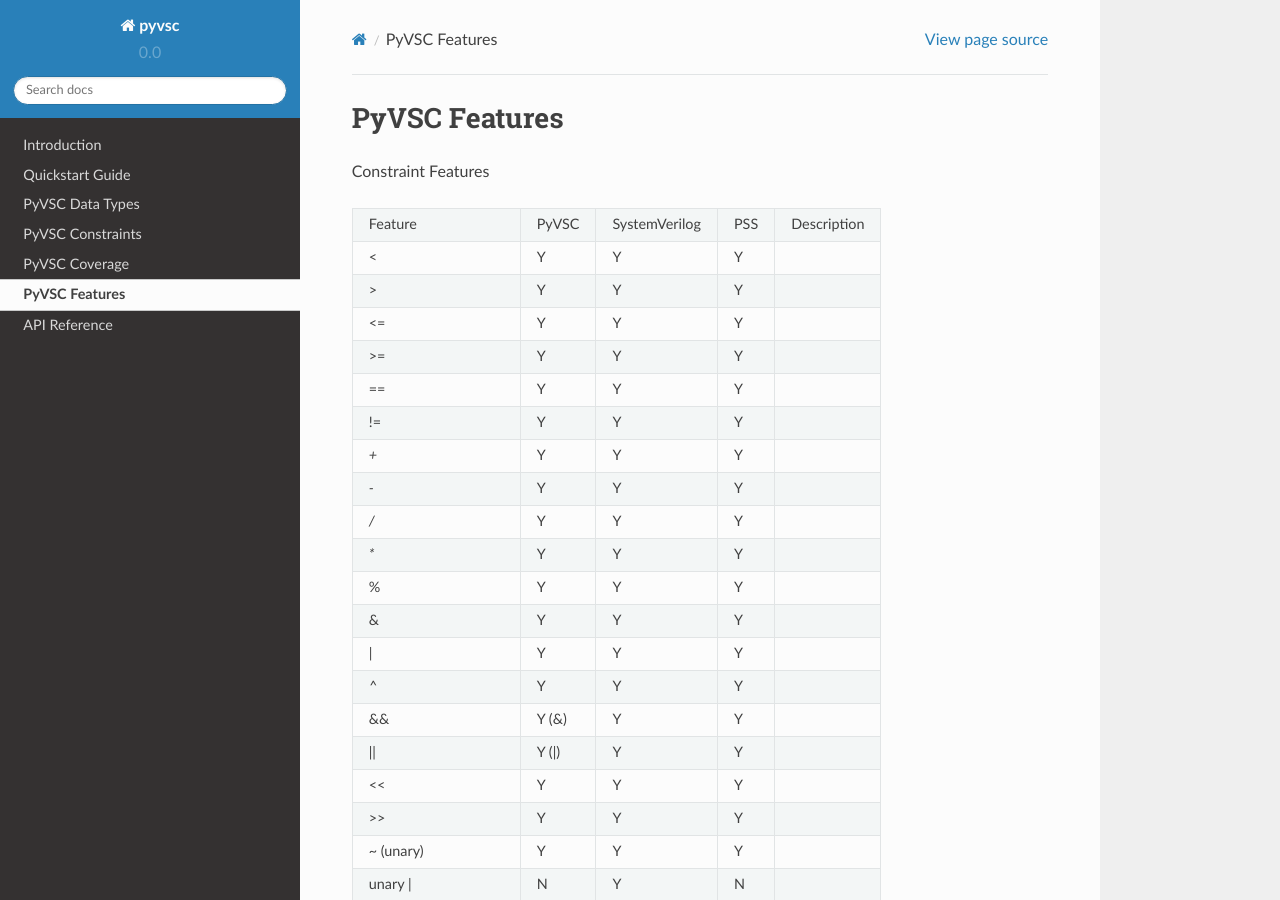
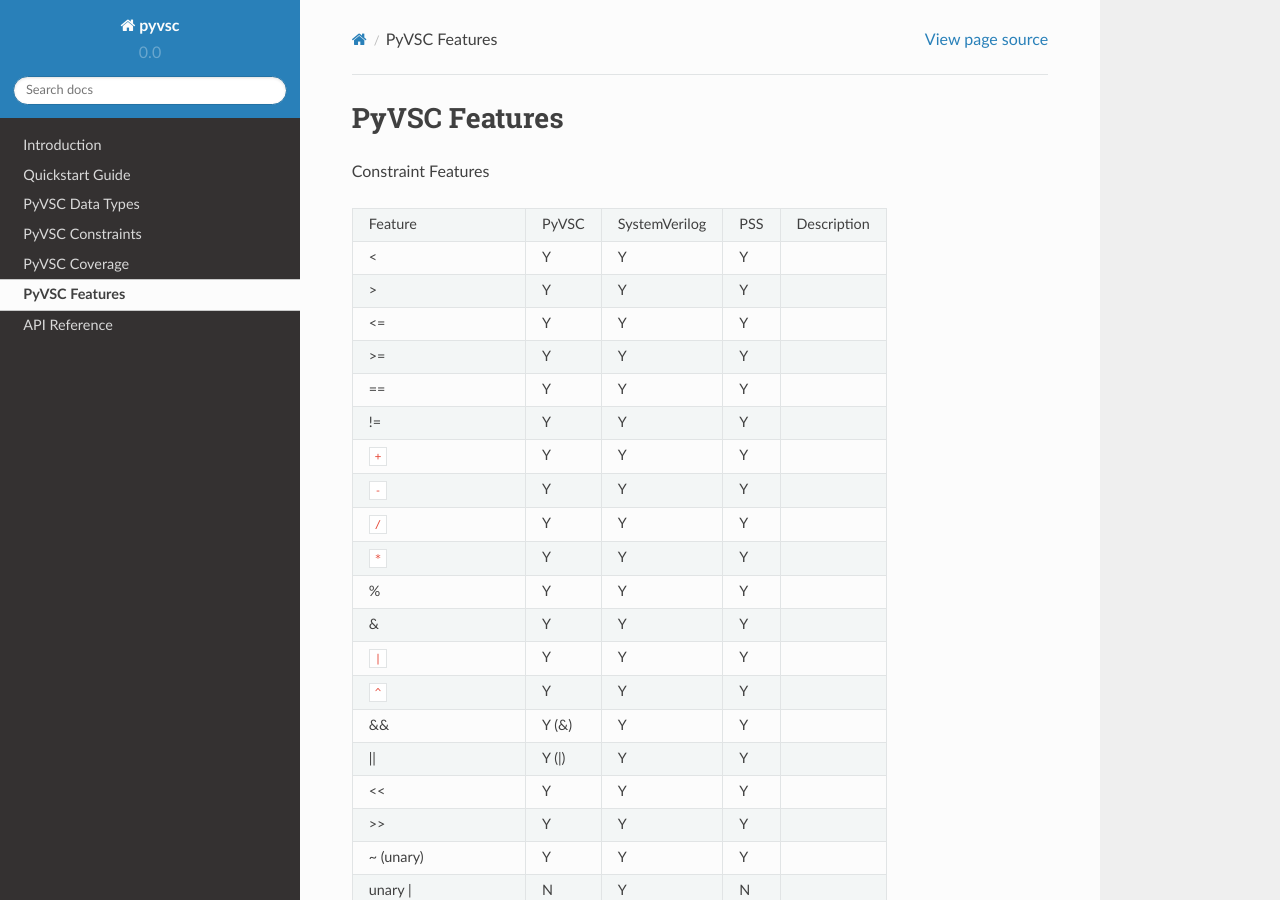
Before and after one commit to fvutils/pyvsc, a Sphinx documentation site: the page built from doc/source/features.rst, in a window 1280 px wide and 900 px high. Built offline with Sphinx 7.4.7 and the Read the Docs theme 2.0.0, drawn with Linux system fonts in a browser that asks for light colours; formulas are drawn with MathJax 3.

Commit message:
Improve doc building and hyperlinking

```diff
--- a/doc/requirements.txt
+++ b/doc/requirements.txt
@@ -3,7 +3,7 @@
 Sphinx>=2.1
 sphinx-rtd-theme
 cairosvg
-breathe
+# breathe
 sphinxcontrib-makedomain
 sphinxcontrib-spelling
 pyenchant
--- a/doc/source/conf.py
+++ b/doc/source/conf.py
@@ -49,15 +49,15 @@
     'sphinx.ext.napoleon',
     'sphinx.ext.intersphinx',
     'sphinxcontrib.makedomain',
-    'sphinx.ext.autosectionlabel',
     'sphinx.ext.inheritance_diagram',
 #    'cairosvgconverter',
-    'breathe',
+#    'breathe',
     'sphinx_issues',
     'sphinxarg.ext',
+    'sphinxcontrib.spelling',
     ]
 
-intersphinx_mapping = {'https://docs.python.org/3': None}
+intersphinx_mapping = {'python': ('https://docs.python.org/3', None)}
 
 # Github repo
 issues_github_path = "fvutils/pyvsc"
@@ -107,7 +107,7 @@
 exclude_patterns = []
 
 # The reST default role (used for this markup: `text`) to use for all documents.
-#default_role = None
+default_role = "any"
 
 # If true, '()' will be appended to :func: etc. cross-reference text.
 #add_function_parentheses = True
@@ -311,7 +311,7 @@
 # see also https://breathe.readthedocs.io/en/latest/readthedocs.html
 
 env = os.environ.copy()
-env['PATH'] += ':.venv/bin'
+env['PATH'] += ':.venv.bld/bin'
 #subprocess.call('doxygen', cwd='..')
 #subprocess.call(['breathe-apidoc', '-o', 'source/generated', 'source/doxygen/_xml', '-f'], env=env, cwd='..')
 
@@ -325,23 +325,19 @@
 
 # -- Extra setup for spelling check --------------------------------------------
 
-# Spelling check needs an additional module that is not installed by default.
-# Add it only if spelling check is requested so docs can be generated without it.
-
-if 'spelling' in sys.argv:
-    extensions.append("sphinxcontrib.spelling")
-
 # Spelling language.
 spelling_lang = 'en_US'
 tokenizer_lang = spelling_lang
 
 # Location of word list.
-spelling_word_list_filename = ["spelling_wordlist.txt", "c_symbols.txt"]
+spelling_word_list_filename = ["spelling_wordlist.txt",
+                               #"c_symbols.txt"
+]
 
 spelling_ignore_pypi_package_names = False
 spelling_ignore_wiki_words = False
 spelling_show_suggestions = True
 
-# -- Setup for inheritance_diagram directive which uses graphviz ---------------
+# -- Extra setup for inheritance_diagram directive which uses graphviz ---------
 
 graphviz_output_format = 'svg'
--- a/doc/source/coverage.rst
+++ b/doc/source/coverage.rst
@@ -7,7 +7,7 @@
 ===========
 
 With PyVSC, a covergroup is declared as a Python class that is decorated
-with the `@covergroup` decorator.
+with the `covergroup` decorator.
 
 .. code-block:: python3
 
--- a/doc/source/features.rst
+++ b/doc/source/features.rst
@@ -4,59 +4,59 @@
 Constraint Features
 
 
-========================  ======  =============  ===  ===========
-Feature                   PyVSC   SystemVerilog  PSS  Description
-<                         Y       Y              Y
->                         Y       Y              Y
-<=                        Y       Y              Y
->=                        Y       Y              Y
-==                        Y       Y              Y
-!=                        Y       Y              Y
-`+`                       Y       Y              Y
-`-`                       Y       Y              Y
-`/`                       Y       Y              Y
-`*`                       Y       Y              Y
-%                         Y       Y              Y
-&                         Y       Y              Y
-`|`                       Y       Y              Y
-`^`                       Y       Y              Y
-&&                        Y (&)   Y              Y
-||                        Y (|)   Y              Y
-<<                        Y       Y              Y
->>                        Y       Y              Y
-~ (unary)                 Y       Y              Y
-unary |                   N       Y              N
-unary &                   N       Y              N
-unary ^                   N       Y              N
-scalar signed field       Y       Y              Y
-scalar unsigned field     Y       Y              Y
-scalar enum field         Y       Y              Y
-scalar fixed-size array   N       Y              Y
-scalar dynamic array      N       Y              N
-class fixed-size array    N       Y              Y
-class dynamic array       N       Y              N
-class (in)equality        N       N              Y
-array sum                 N       Y              Y
-array size                N       Y              Y
-array reduction OR        N       Y              N
-array reduction AND       N       Y              N
-array reduction XOR       N       Y              N
-part select `[bit]`       Y       Y              Y
-part select `[msb:lsb]`   Y       Y              Y
-default                   N       N              Y
-dist                      N       Y              N
-dynamic                   Y       N              Y
-inside (in)               Y       Y              Y
-soft                      Y       Y              N
-solve before              N       Y              N
-unique                    Y       Y              Y
-foreach                   N       Y              Y
-forall                    N       Y              Y
-pre_randomize             Y       Y              Y
-post_randomize            Y       Y              Y
-constraint override       Y       Y              Y
-constraint_mode           Y       Y              N
-========================  ======  =============  ===  ===========
+=========================  ======  =============  ===  ===========
+Feature                    PyVSC   SystemVerilog  PSS  Description
+<                          Y       Y              Y
+>                          Y       Y              Y
+<=                         Y       Y              Y
+>=                         Y       Y              Y
+==                         Y       Y              Y
+!=                         Y       Y              Y
+``+``                      Y       Y              Y
+``-``                      Y       Y              Y
+``/``                      Y       Y              Y
+``*``                      Y       Y              Y
+%                          Y       Y              Y
+&                          Y       Y              Y
+``|``                      Y       Y              Y
+``^``                      Y       Y              Y
+&&                         Y (&)   Y              Y
+||                         Y (|)   Y              Y
+<<                         Y       Y              Y
+>>                         Y       Y              Y
+~ (unary)                  Y       Y              Y
+unary |                    N       Y              N
+unary &                    N       Y              N
+unary ^                    N       Y              N
+scalar signed field        Y       Y              Y
+scalar unsigned field      Y       Y              Y
+scalar enum field          Y       Y              Y
+scalar fixed-size array    N       Y              Y
+scalar dynamic array       N       Y              N
+class fixed-size array     N       Y              Y
+class dynamic array        N       Y              N
+class (in)equality         N       N              Y
+array sum                  N       Y              Y
+array size                 N       Y              Y
+array reduction OR         N       Y              N
+array reduction AND        N       Y              N
+array reduction XOR        N       Y              N
+part select ``[bit]``      Y       Y              Y
+part select ``[msb:lsb]``  Y       Y              Y
+default                    N       N              Y
+dist                       N       Y              N
+dynamic                    Y       N              Y
+inside (in)                Y       Y              Y
+soft                       Y       Y              N
+solve before               N       Y              N
+unique                     Y       Y              Y
+foreach                    N       Y              Y
+forall                     N       Y              Y
+pre_randomize              Y       Y              Y
+post_randomize             Y       Y              Y
+constraint override        Y       Y              Y
+constraint_mode            Y       Y              N
+=========================  ======  =============  ===  ===========
 
 
 Coverage Features
```
Also changed, not shown: doc/source/data_types.rst (+16 -16 lines), 1 other file.
